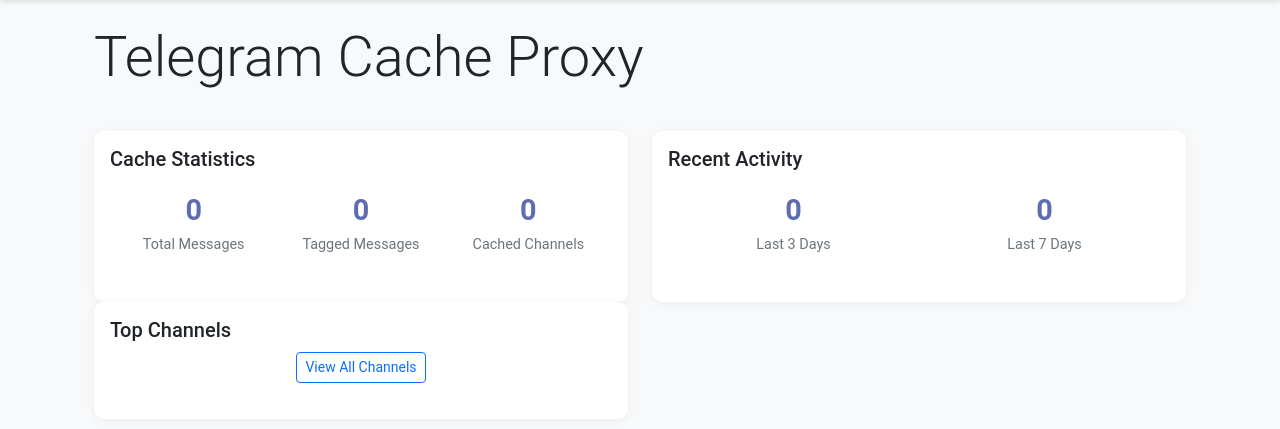
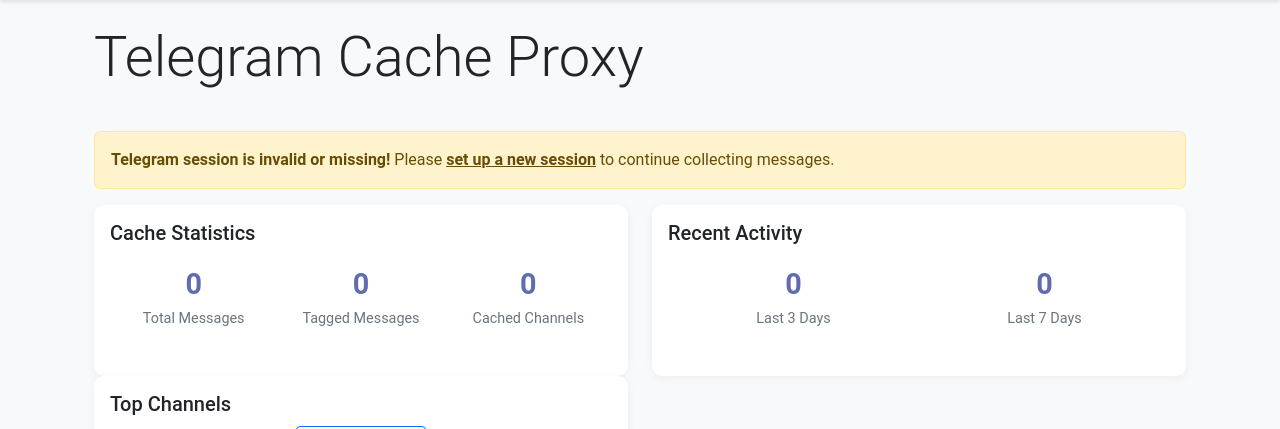
Before and after one commit to glushenkovIG/telegram-proxy-caching-client, a Flask app: page / in a window 1280 px wide. Shown: the part 56-485 px from the top of the page. Run offline with Flask 3, Linux system fonts and the light colour scheme; data that the repository does not hold is empty.

Commit message:
Assistant checkpoint: Fix Telegram session issues in deployment
Assistant generated file changes:
- collector.py: Improve session management for deployment, Automatically restart collector on session errors
- main.py: Add session status check to index route, Pass session status to template
- templates/index.html: Add session status warning

---

User prompt:

Can you help me with this deployment issue?

Replit-Commit-Author: Assistant
Replit-Commit-Session-Id: a37bbbe2-c368-4211-ac9a-282359a5c3c2

```diff
--- a/main.py
+++ b/main.py
@@ -9,6 +9,10 @@ import os
 
 @app.route('/')
 def index():
+    # Check if session is valid
+    session_path = 'ton_collector_session.session'
+    session_valid = os.path.exists(session_path)
+
     # Fetch data for Telegram Cache Proxy dashboard
     messages = []
     all_count = 0
@@ -76,7 +80,8 @@ def index():
                           last_7_days_count=last_7_days_count,
                           channel_activity=channel_activity,
                           last_7_days_activity=last_7_days_activity,
-                          channels=channels)
+                          channels=channels,
+                          session_valid=session_valid)
 
 @app.route('/status')
 def status():
--- a/templates/index.html
+++ b/templates/index.html
@@ -7,6 +7,13 @@
       <h1 class="display-4 mb-3">Telegram Cache Proxy</h1>
     </div>
   </div>
+
+    {% if not session_valid %}
+    <div class="alert alert-warning" role="alert">
+      <strong>Telegram session is invalid or missing!</strong> Please <a href="/setup" class="alert-link">set up a new session</a> to continue collecting messages.
+    </div>
+    {% endif %}
+
 
   <!-- Statistics Section -->
   <div class="row mb-4">
```
Also changed, not shown: collector.py (+16 -0 lines).
